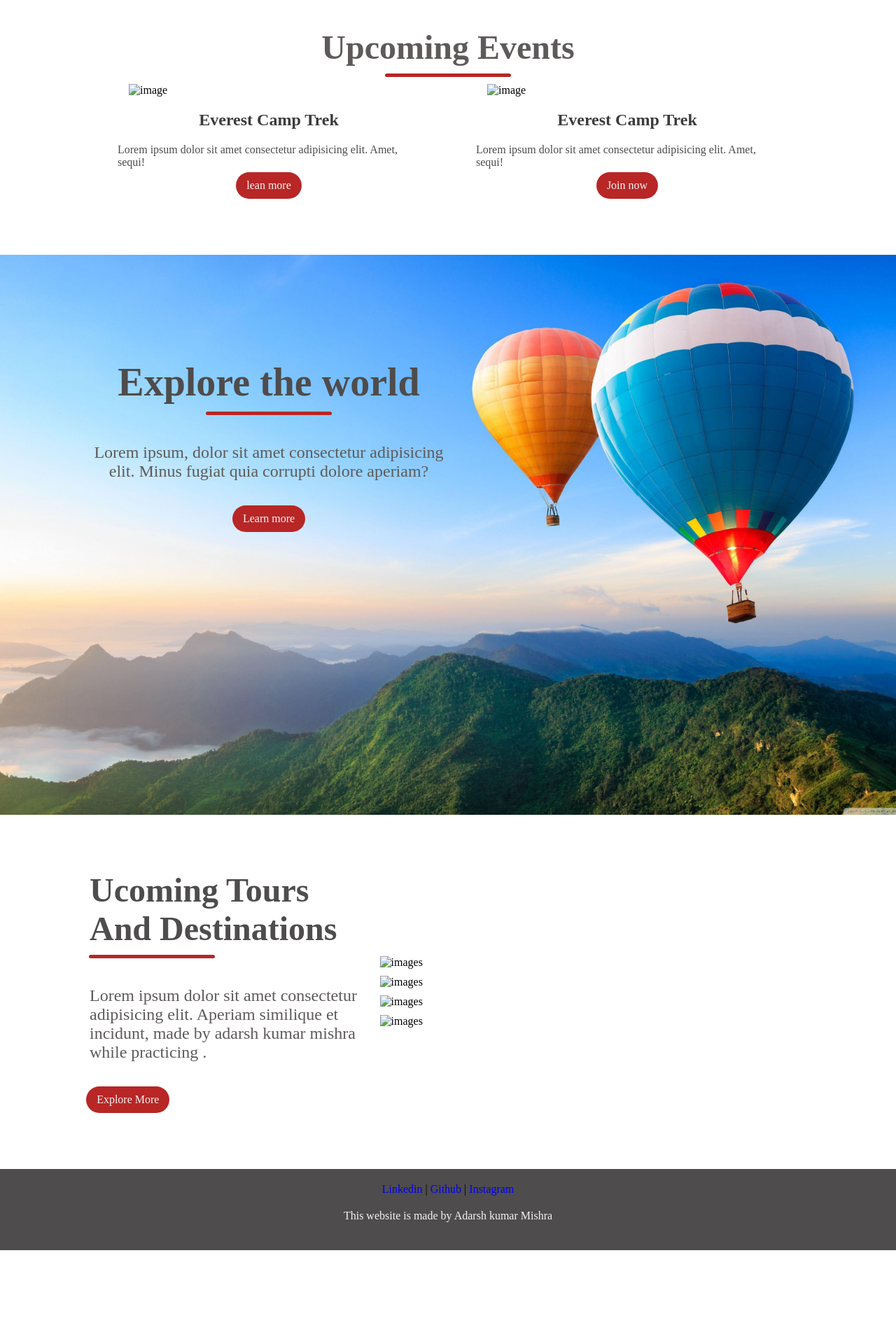
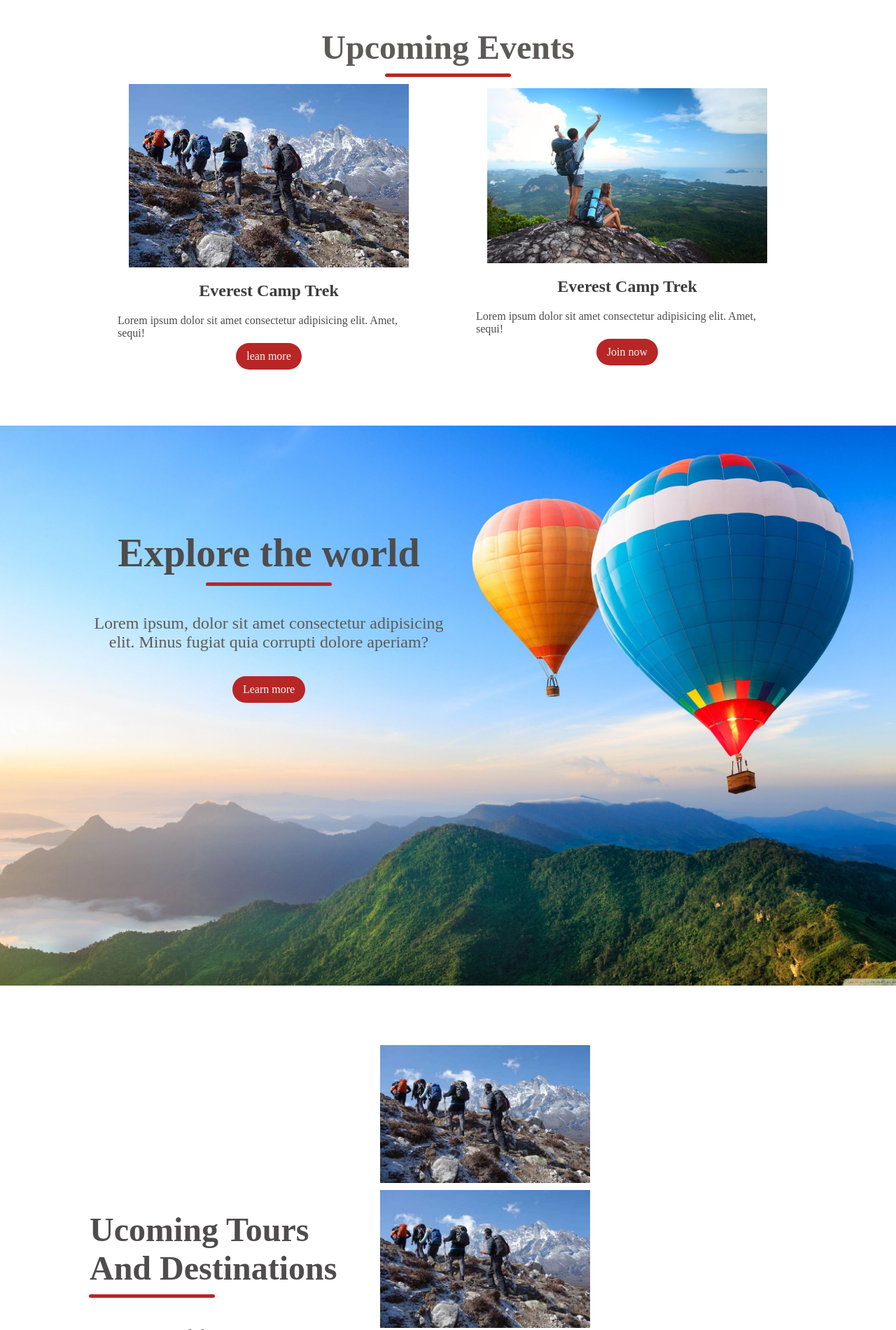
Before and after one commit to mishra0111/PRODIGY_WD_01, a plain HTML site: page index.html in a window 1280 px wide. Shown: the part 840-2740 px from the top of the page at 70% size. Before the commit the page ends 2646 px from the top, so only its background shows below. Drawn offline with Linux system fonts and the light colour scheme; files whose address does not match are found by name.

Commit message:
Update index.html
changed image src from images/filename to just file name

```diff
--- a/index.html
+++ b/index.html
@@ -16,7 +16,7 @@
             <li><a href=""></a>About</li>
             <a href="#" class="btn">Contact</a>
         </ul>
-<img src="images/menu.png" alt="menu_png_image" class="menu">
+<img src="menu.png" alt="menu_png_image" class="menu">
     </nav>
 <header>
     <div class="header-content">
@@ -34,13 +34,13 @@
     </div>
     <div class="row">
         <div class="col">
-            <img src="images/pic4.jpg   "  alt="image">
+            <img src="pic4.jpg   "  alt="image">
             <h4>Everest Camp Trek</h4>
             <p>Lorem ipsum dolor sit amet consectetur adipisicing elit. Amet, sequi!</p>
             <a href="#" class="btn">lean more</a>
         </div>
         <div class="col">
-            <img src="images/pic2.jpg"  alt="image">
+            <img src="pic2.jpg"  alt="image">
             <h4>Everest Camp Trek</h4>
             <p>Lorem ipsum dolor sit amet consectetur adipisicing elit. Amet, sequi!</p>
             <a href="#" class="btn">Join now</a>
@@ -69,10 +69,10 @@
         </div>
         <div class="col img-col">
             <div class="img-gal">
-                <img src="images/pic4.jpg" alt="images">
-                <img src="images/pic4.jpg" alt="images">
-                <img src="images/pic4.jpg" alt="images">
-                <img src="images/pic4.jpg" alt="images">
+                <img src="pic4.jpg" alt="images">
+                <img src="pic4.jpg" alt="images">
+                <img src="pic4.jpg" alt="images">
+                <img src="pic4.jpg" alt="images">
             </div>
         </div>
     </div>
```
